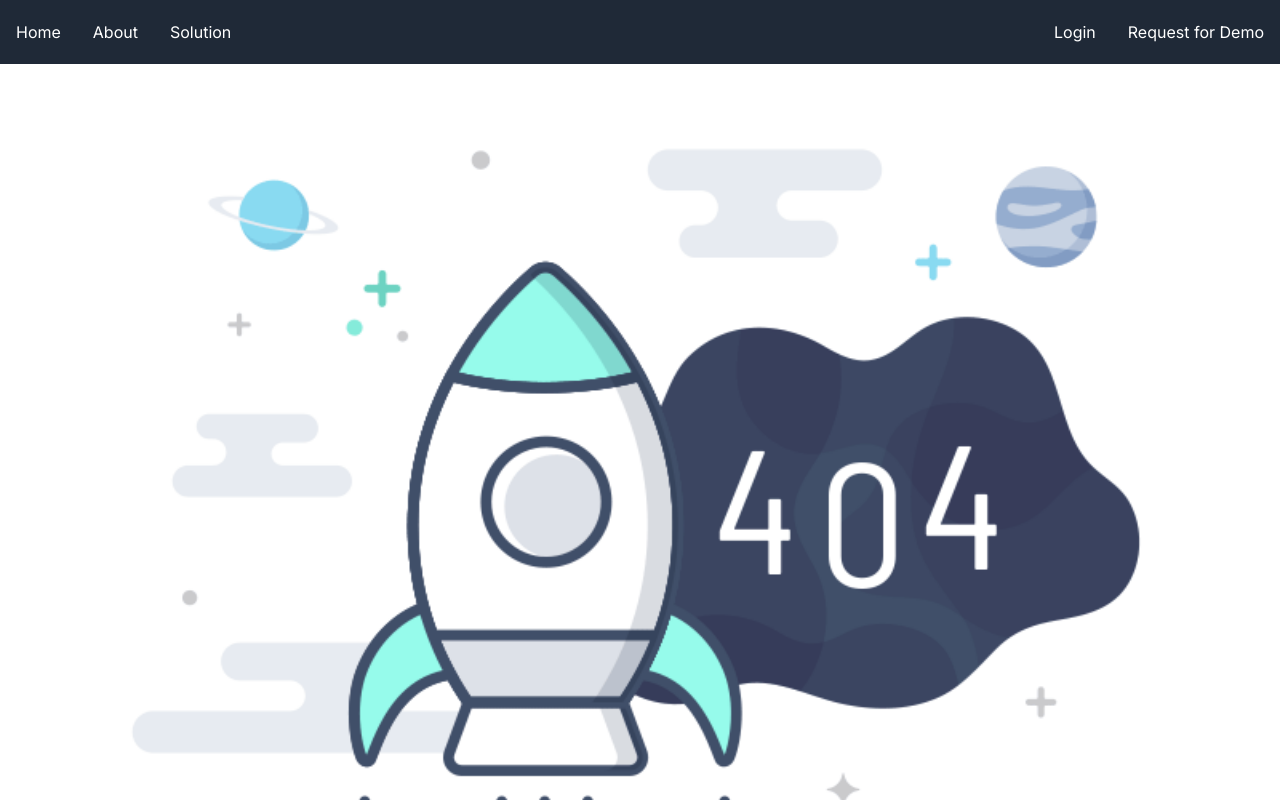
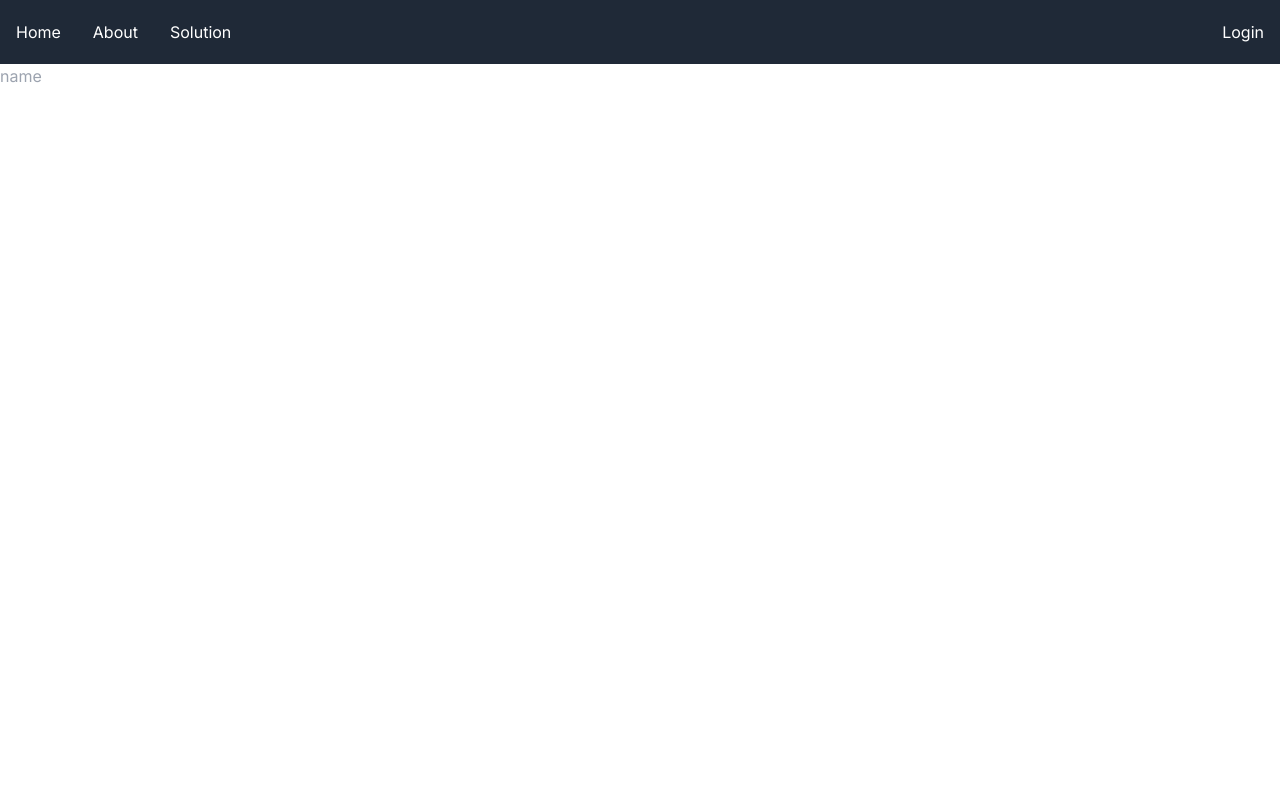
Before and after one commit to intondiscott/Appointment-Tracking-System, a Next.js app: page /Login in a window 1280 px wide. Before the commit this address had no page. Shown: the top 800 px of the page. Built offline with nearby package versions, Linux system fonts and the light colour scheme.

Commit message:
header fixes

```diff
--- /dev/null
+++ b/src/app/Login/page.tsx
@@ -0,0 +1,13 @@
+import React from 'react'
+
+function loginPage() {
+    return (
+        <div>
+            <form>
+                <input type='txt' placeholder='name' />
+            </form>
+        </div>
+    )
+}
+
+export default loginPage
--- a/src/app/layout.tsx
+++ b/src/app/layout.tsx
@@ -29,6 +29,7 @@ export default function RootLayout({
       )}>
         <Header />
         {children}
+        {/* <Footer /> */}
       </body>
     </html>
   );
--- a/src/components/Header/header.tsx
+++ b/src/components/Header/header.tsx
@@ -1,11 +1,7 @@
 import { FC } from 'react';
 import Link from 'next/link';
 
-interface HeaderProps {
-  onLoginClick: () => void;
-}
-
-const Header: FC<HeaderProps> = ({ onLoginClick }) => {
+const Header: FC = () => {
   return (
     <header className="bg-gray-800 text-white sticky top-0 flex items-center justify-between px-4 py-5">
       <nav className="flex justify-between w-full">
@@ -15,8 +11,7 @@ const Header: FC<HeaderProps> = ({ onLoginClick }) => {
           <li><Link href="/solution">Solution</Link></li>
         </ul>
         <ul className="flex space-x-8">
-          <li><button onClick={onLoginClick} className="hover:underline">Login</button></li>
-          <li><Link href="/request-demo" className="hover:underline">Request for Demo</Link></li>
+          <li><Link href="/Login"> Login </Link></li>
         </ul>
       </nav>
     </header>
```
